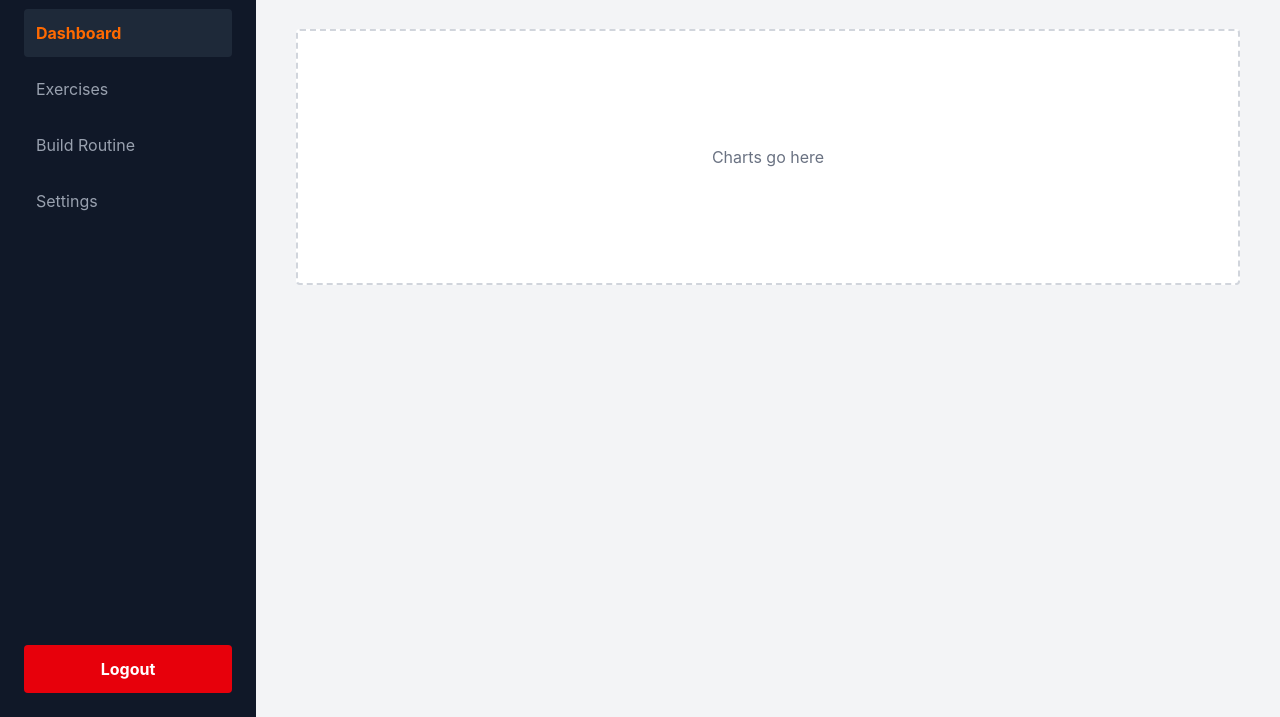
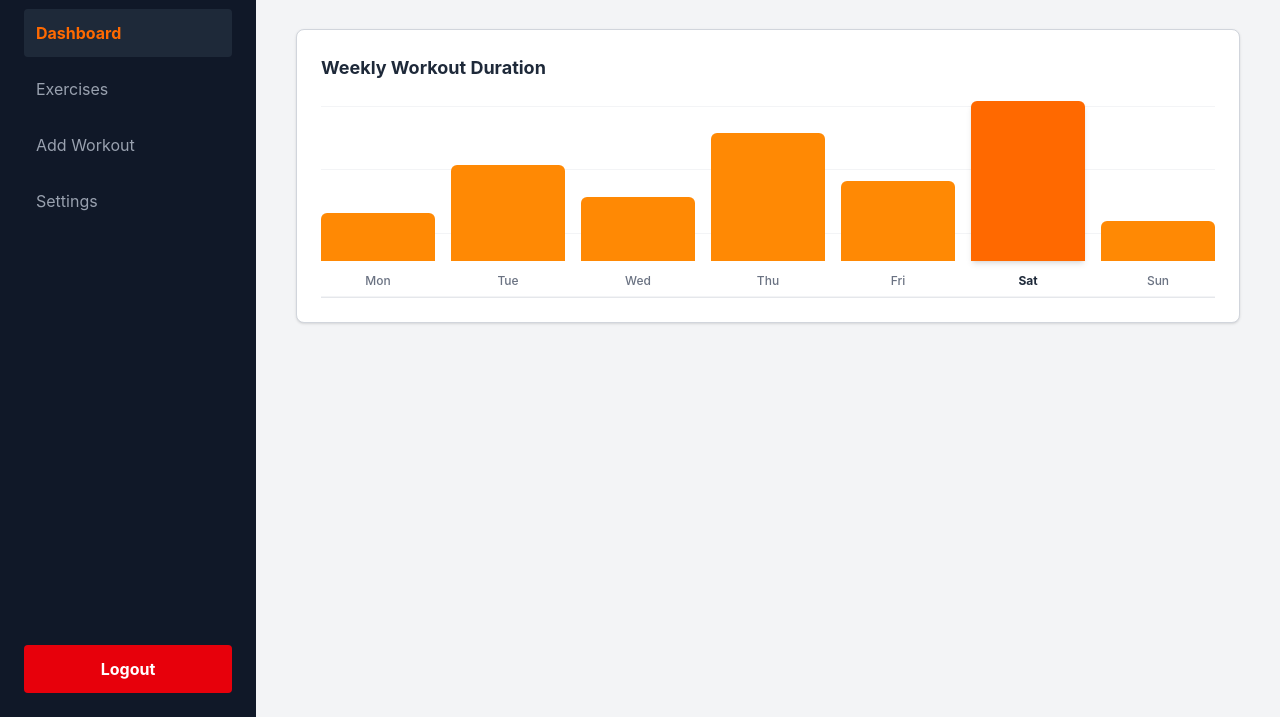
Before and after one commit to s-moazabdelghany-arch/UI-Project, a website: page frontend/pages/dashboard.html in a window 1280 px wide. Shown: the part 83-800 px from the top of the page. Drawn offline with Linux system fonts and the light colour scheme.

Commit message:
Added dashboard Chart

```diff
--- a/frontend/pages/dashboard.html
+++ b/frontend/pages/dashboard.html
@@ -3,39 +3,81 @@
 <head>
   <meta charset="UTF-8">
   <meta name="viewport" content="width=device-width, initial-scale=1.0">
+  <title>Dashboard - FitTracker</title>
   <link rel="stylesheet" href="../css/output.css">
-    <title>Dashboard | FitTracker</title>
 </head>
 <body class="bg-gray-100 flex flex-col md:flex-row min-h-screen text-gray-900 font-sans">
 
   <aside class="w-full md:w-64 bg-gray-900 flex flex-col justify-between md:h-screen md:sticky md:top-0">
     <div class="p-6">
       <h1 class="text-3xl font-bold text-orange-500 mb-8">FitTracker</h1>
-
       <nav class="flex flex-col gap-2">
         <a href="dashboard.html" class="p-3 bg-gray-800 text-orange-500 font-bold rounded">Dashboard</a>
         <a href="exercises.html" class="p-3 text-gray-400 hover:text-white hover:bg-gray-800 rounded">Exercises</a>
-                <a href="add-workout.html" class="p-3 text-gray-400 hover:text-white hover:bg-gray-800 rounded">Build Routine</a>
+        <a href="add-workout.html" class="p-3 text-gray-400 hover:text-white hover:bg-gray-800 rounded">Add Workout</a>
         <a href="settings.html" class="p-3 text-gray-400 hover:text-white hover:bg-gray-800 rounded">Settings</a>
       </nav>
     </div>
-
     <div class="p-6">
       <a href="login.html" class="block w-full p-3 text-center text-white bg-red-600 hover:bg-red-700 rounded font-bold">Logout</a>
     </div>
   </aside>
 
-    <main class="flex-1 p-6 md:p-10 w-full">
-
+  <main class="flex-1 p-6 md:p-10 w-full space-y-6">
     <div class="flex justify-between items-center mb-8">
       <h2 class="text-2xl font-bold">Dashboard</h2>
-            <button class="bg-orange-500 text-white px-4 py-2 rounded font-bold">+ New Workout</button>
+      <button class="bg-orange-500 text-white px-4 py-2 rounded font-bold hover:bg-orange-600">+ New Workout</button>
     </div>
 
-        <div class="w-full h-64 bg-white border-2 border-gray-300 border-dashed flex items-center justify-center rounded">
-            <p class="text-gray-500">Charts go here</p>
+    <div class="bg-white p-6 rounded-lg shadow-sm border border-gray-300 w-full">
+      <div class="flex justify-between items-center mb-6">
+        <h3 class="text-lg font-bold text-gray-800">Weekly Workout Duration</h3>
       </div>
 
+      <div class="flex items-end h-48 gap-2 sm:gap-4 mt-4 border-b border-gray-200 pb-2 relative">
+        <div class="absolute inset-0 flex flex-col justify-between pointer-events-none">
+          <div class="w-full border-t border-gray-100 h-0"></div>
+          <div class="w-full border-t border-gray-100 h-0"></div>
+          <div class="w-full border-t border-gray-100 h-0"></div>
+          <div class="w-full border-t border-gray-100 h-0"></div>
+        </div>
+
+        <div class="flex flex-col items-center flex-1 z-10 group">
+          <div class="w-full bg-orange-400 rounded-t-md h-12 transition-all group-hover:bg-orange-600"></div>
+          <span class="text-xs text-gray-500 mt-3 font-medium">Mon</span>
+        </div>
+
+        <div class="flex flex-col items-center flex-1 z-10 group">
+          <div class="w-full bg-orange-400 rounded-t-md h-24 transition-all group-hover:bg-orange-600"></div>
+          <span class="text-xs text-gray-500 mt-3 font-medium">Tue</span>
+        </div>
+
+        <div class="flex flex-col items-center flex-1 z-10 group">
+          <div class="w-full bg-orange-400 rounded-t-md h-16 transition-all group-hover:bg-orange-600"></div>
+          <span class="text-xs text-gray-500 mt-3 font-medium">Wed</span>
+        </div>
+
+        <div class="flex flex-col items-center flex-1 z-10 group">
+          <div class="w-full bg-orange-400 rounded-t-md h-32 transition-all group-hover:bg-orange-600"></div>
+          <span class="text-xs text-gray-500 mt-3 font-medium">Thu</span>
+        </div>
+
+        <div class="flex flex-col items-center flex-1 z-10 group">
+          <div class="w-full bg-orange-400 rounded-t-md h-20 transition-all group-hover:bg-orange-600"></div>
+          <span class="text-xs text-gray-500 mt-3 font-medium">Fri</span>
+        </div>
+
+        <div class="flex flex-col items-center flex-1 z-10 group">
+          <div class="w-full bg-orange-500 rounded-t-md h-40 transition-all group-hover:bg-orange-600 shadow-md"></div>
+          <span class="text-xs text-gray-800 mt-3 font-bold">Sat</span>
+        </div>
+
+        <div class="flex flex-col items-center flex-1 z-10 group">
+          <div class="w-full bg-orange-400 rounded-t-md h-10 transition-all group-hover:bg-orange-600"></div>
+          <span class="text-xs text-gray-500 mt-3 font-medium">Sun</span>
+        </div>
+      </div>
+    </div>
   </main>
 
 </body>
```
Also changed, not shown: frontend/css/output.css. Lines whose indentation alone changed are shown as unchanged.
